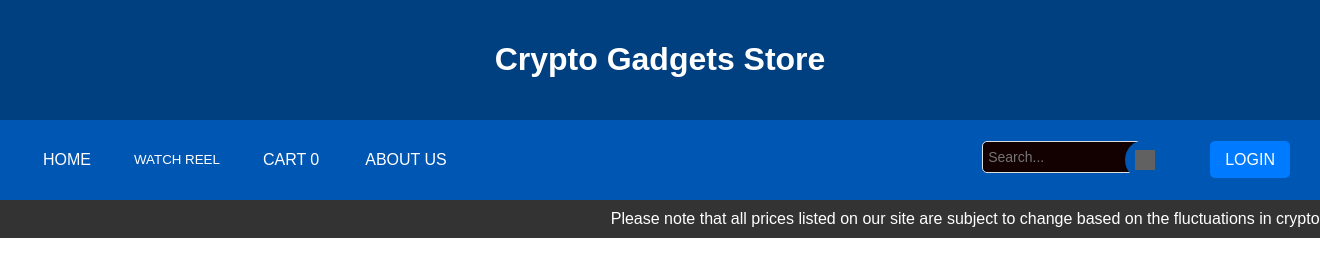
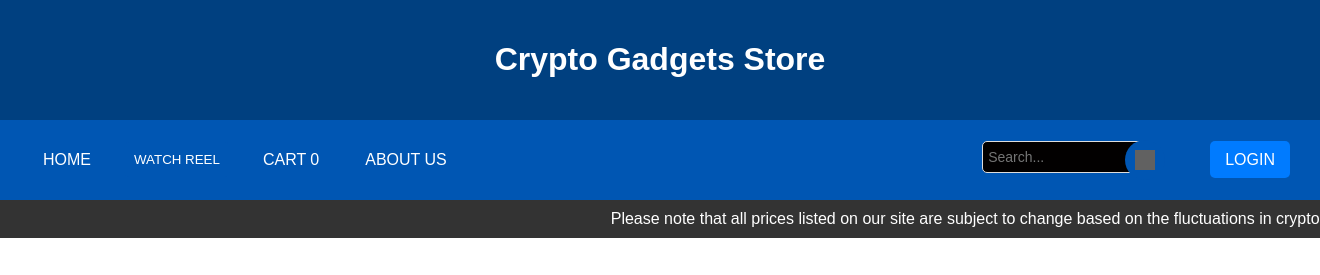
Before and after one commit to Zohaibmaher/Crypto-Elec-Gadgets-Store, a PHP site: page / in a window 1320 px wide. Shown: the top 275 px of the page. Run offline with PHP 8.4, Linux system fonts and the light colour scheme; grey boxes are pictures that could not be loaded.

Commit message:
Update styles.css

```diff
--- a/styles.css
+++ b/styles.css
@@ -75,8 +75,8 @@ nav ul.right {
     font-size: 14px;
     height: 20px;
     width: 300px;
-    background-color: #130101; /* Dark background for the search bar */
-    color: #333; /* Dark text color for readability */
+    background-color: #020000; /* Dark background for the search bar */
+    color: #faf1f1; /* Dark text color for readability */
 }
 
 /* Round Search Icon Container */
```
